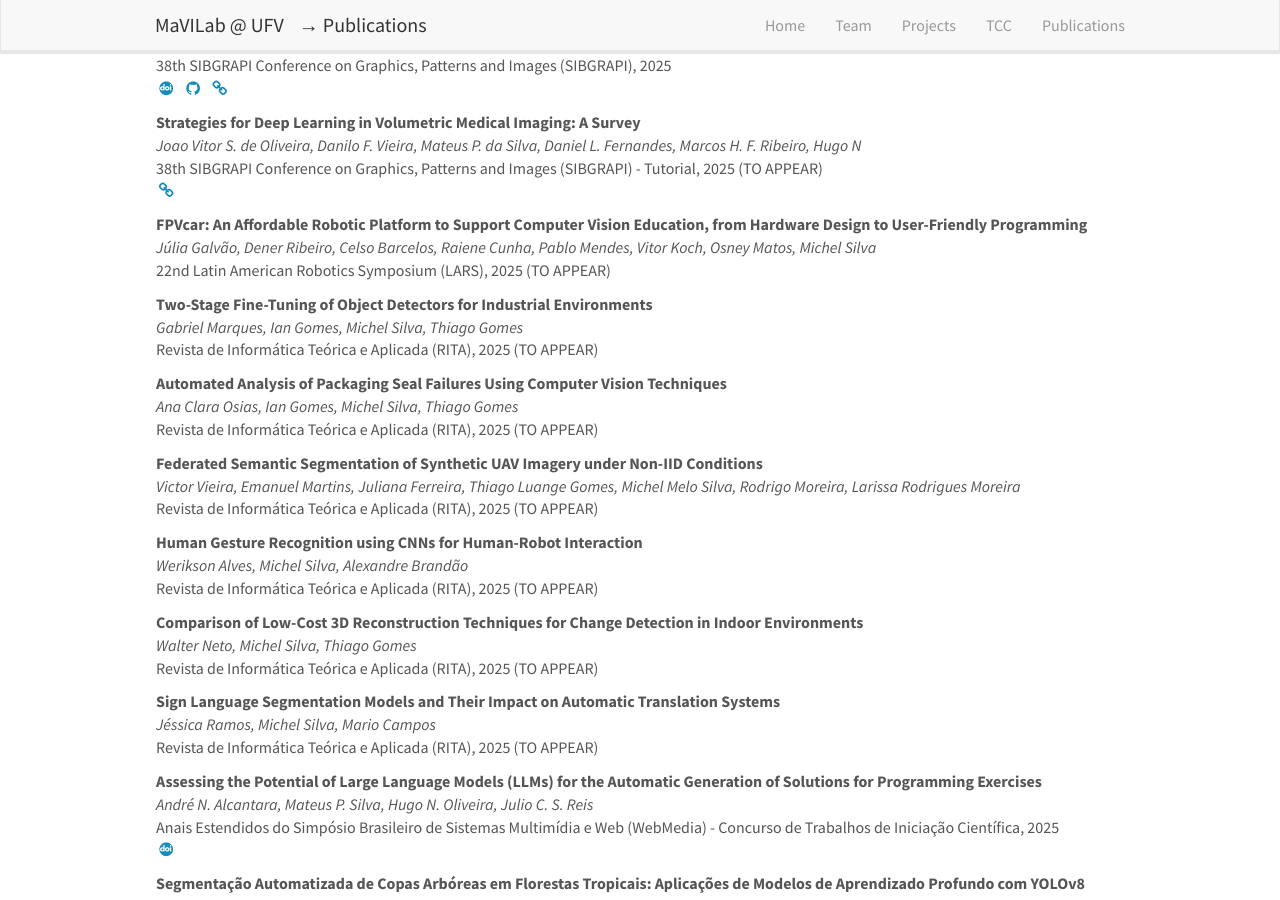
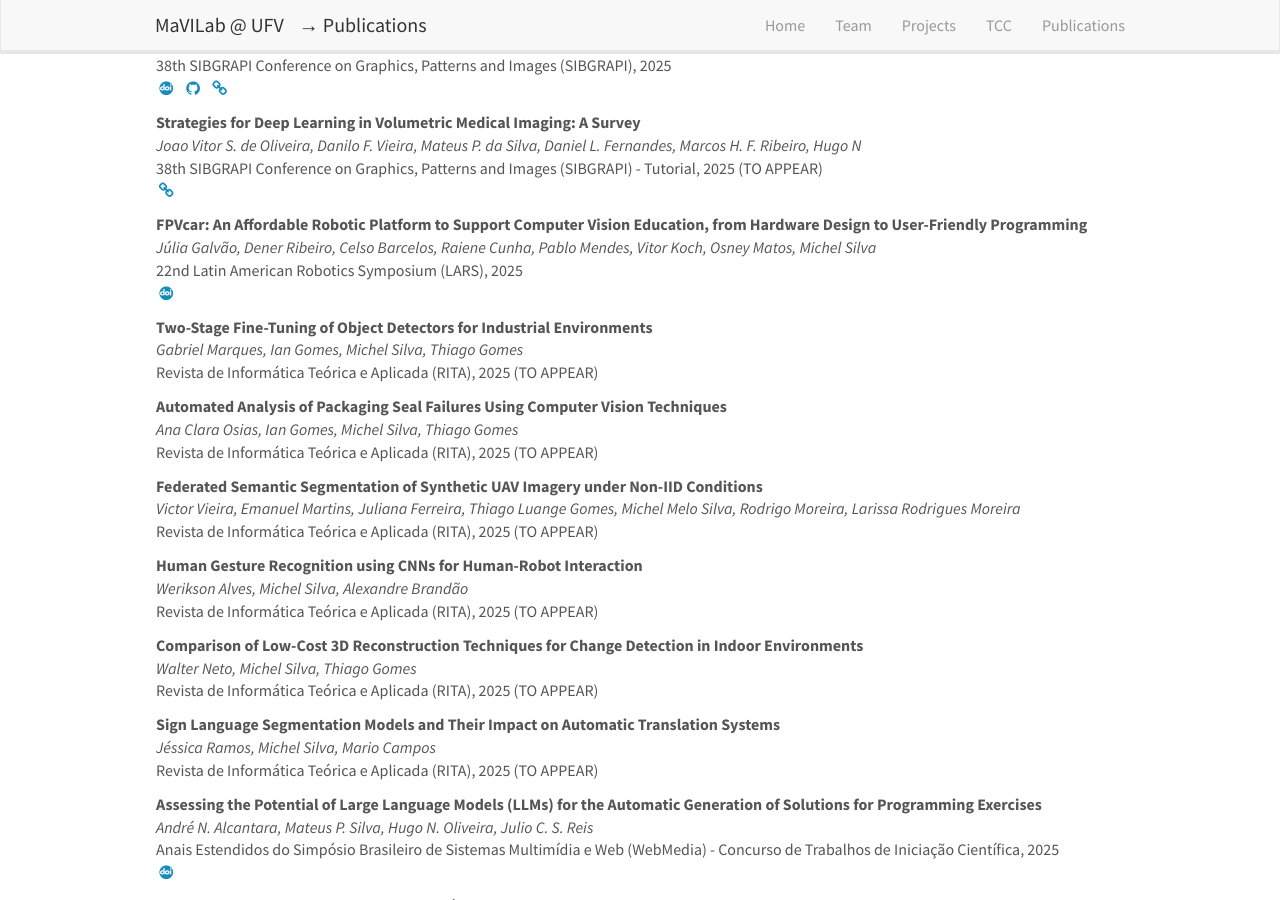
Before and after one commit to MaVILab-UFV/mavilab-ufv.github.io, a Jekyll site: the page built from _pages/publications.md, in a window 1280 px wide and 900 px high, scrolled down 616 px. Built offline with Jekyll 4.4.1, drawn with Linux system fonts in a browser that asks for light colours; nearby versions of some CDN libraries; some web fonts are replaced.

Commit message:
Add DOI for FPVcar paper
Updated publication media and added DOI link.

```diff
--- a/_data/pub_list.yml
+++ b/_data/pub_list.yml
@@ -62,10 +62,10 @@
 
   - title: "FPVcar: An Affordable Robotic Platform to Support Computer Vision Education, from Hardware Design to User-Friendly Programming"
     authors: Júlia Galvão, Dener Ribeiro, Celso Barcelos, Raiene Cunha, Pablo Mendes, Vitor Koch, Osney Matos, Michel Silva
-    media: 22nd Latin American Robotics Symposium (LARS), 2025 (TO APPEAR)
+    media: 22nd Latin American Robotics Symposium (LARS), 2025
     links:
       url:
-      doi:
+      doi: https://doi.org/10.1109/LARS69345.2025.11273008
       arxiv:
       youtube:
       github:
```
